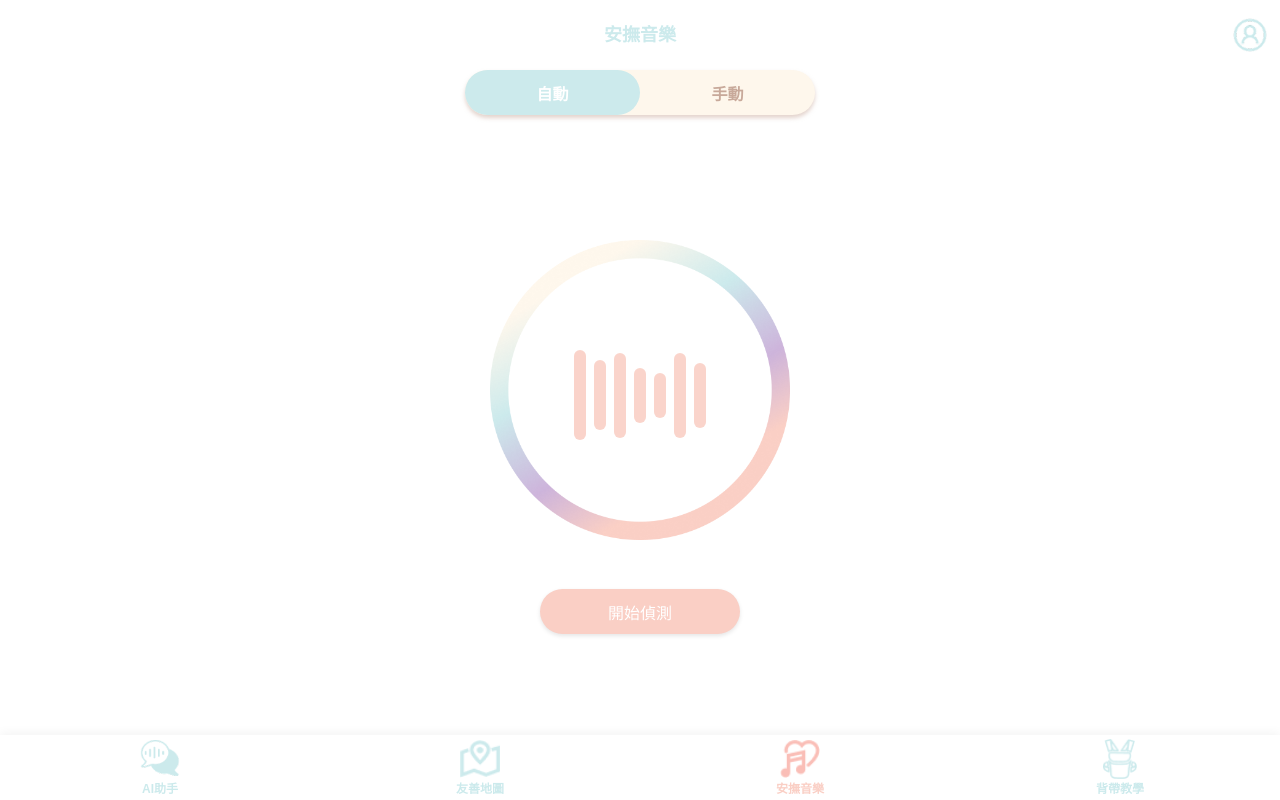
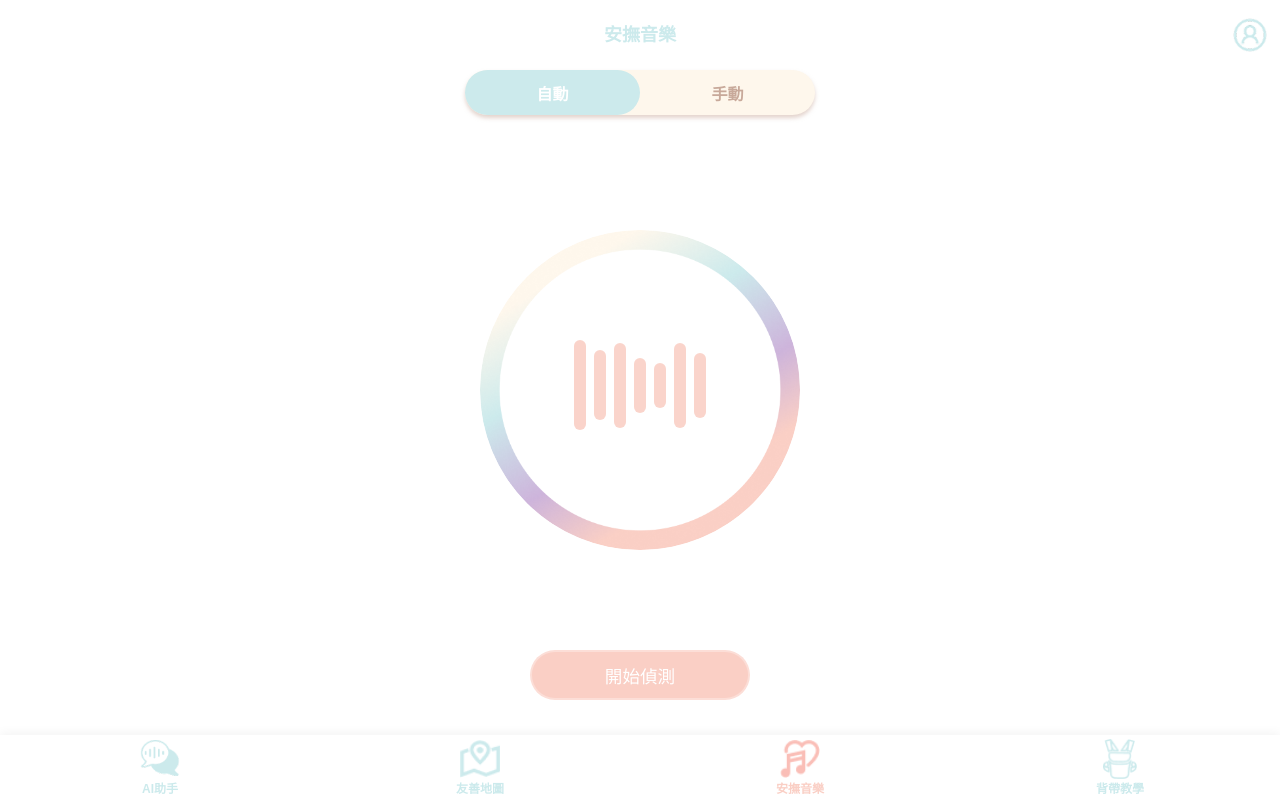
Before and after one commit to liya0823/Parenting-app, a Next.js app: page /features/soothing-music in a window 1280 px wide. Built offline with nearby package versions, Linux system fonts and the light colour scheme.

Commit message:
style: 調整音樂播放器圓形圖尺寸和按鈕位置

```diff
--- a/src/app/features/soothing-music/components/MusicPlayer.module.css
+++ b/src/app/features/soothing-music/components/MusicPlayer.module.css
@@ -151,12 +151,17 @@
 }
 
 .backgroundCircle {
-  width: 300px;
-  height: 300px;
   position: absolute;
-  z-index: 0;
-  animation: none;
+  width: 320px;
+  height: 320px;
+  background: rgba(255, 255, 255, 0.1);
+  border-radius: 50%;
+  display: flex;
+  align-items: center;
+  justify-content: center;
   margin-top: 10px;
+  box-shadow: 0 0 30px rgba(255, 255, 255, 0.1);
+  z-index: 1;
 }
 
 .backgroundCircle.playing {
@@ -164,18 +169,14 @@
 }
 
 .soundWave {
+  position: relative;
+  width: 240px;
+  height: 160px;
   display: flex;
   align-items: center;
   justify-content: center;
-  height: 140px;
-  width: 220px;
   gap: 8px;
-  position: absolute;
-  z-index: 1;
-  top: 50%;
-  left: 50%;
-  transform: translate(-50%, -50%);
-  margin-top: 10px;
+  z-index: 2;
 }
 
 .soundWaveBar {
@@ -194,13 +195,16 @@
 
 .detectionText {
   position: absolute;
-  bottom: 20%;
+  bottom: 12%;
   left: 50%;
   transform: translateX(-50%);
-  display: flex;
-  flex-direction: column;
-  align-items: center;
-  gap: 8px;
+  color: #fff;
+  font-size: 1.2rem;
+  font-weight: 500;
+  text-align: center;
+  z-index: 3;
+  text-shadow: 0 2px 4px rgba(0, 0, 0, 0.3);
+  white-space: nowrap;
 }
 
 .detectionRow {
@@ -426,8 +430,8 @@
 }
 
 .soundWave {
-  height: 130px;
   width: 200px;
+  height: 140px;
   gap: 6px;
   margin-top: 5px;
 }
@@ -437,15 +441,15 @@
 }
 
 .detectionText {
-  bottom: 25%;
+  bottom: 15%;
+  font-size: 1.1rem;
 }
 
 .detectionButton {
-  padding: 10px 20px;
-  font-size: 15px;
+  bottom: 8%;
   width: 180px;
-  height: 40px;
-  margin-top: 5px;
+  height: 45px;
+  font-size: 1rem;
 }
 
 .navbar {
@@ -485,21 +489,27 @@
 }
 
 .detectionButton {
-  background: #FACFC5;
-  border: none;
+  position: absolute;
+  bottom: 5%;
+  left: 50%;
+  transform: translateX(-50%);
+  background: rgba(255, 255, 255, 0.15);
+  border: 2px solid rgba(255, 255, 255, 0.3);
   border-radius: 25px;
-  padding: 12px 24px;
-  font-size: 16px;
-  color: #7C695B;
+  padding: 12px 30px;
+  color: #fff;
+  font-size: 1.1rem;
+  font-weight: 500;
   cursor: pointer;
   transition: all 0.3s ease;
-  margin-top: 10px;
-  width: 200px;
-  height: 45px;
+  backdrop-filter: blur(10px);
+  -webkit-backdrop-filter: blur(10px);
+  z-index: 3;
+  width: 220px;
+  height: 50px;
   display: flex;
   align-items: center;
   justify-content: center;
-  box-shadow: 0 2px 4px rgba(0, 0, 0, 0.1);
 }
 
 .startButton {
```
